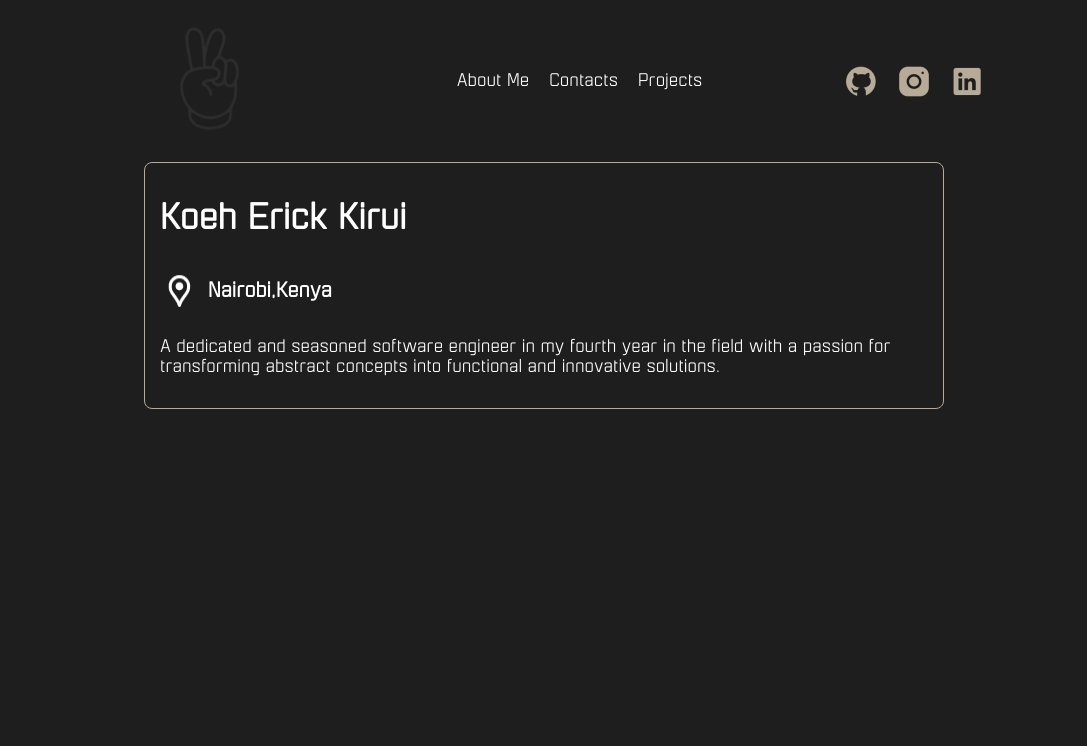
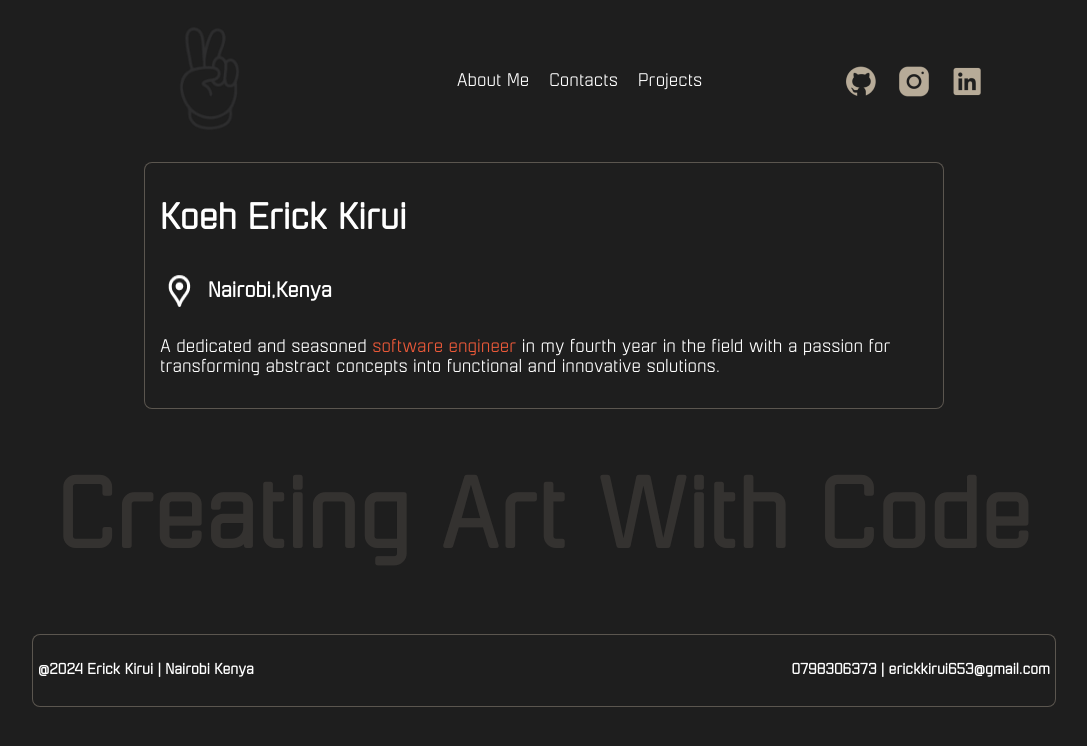
Before and after one commit to Erickkirui/portfolio-v1.2, a React (Create React App) app: page / in a window 1280 px wide. Shown: the top 746 px of the page, without its empty margins (96-1183 px from the left). Built offline with nearby package versions, Linux system fonts and the light colour scheme.

Commit message:
completetd setting up footer and header

```diff
--- a/src/App.css
+++ b/src/App.css
@@ -6,7 +6,7 @@
 :root{
   --backround : #1e1e1e;
   --primary : #EB5939;
-  --border:#B7AB98;
+  --border:rgba(183, 171, 152, 0.4);
 }
 
 
@@ -16,8 +16,12 @@
   font-family: 'Mensura';
   background-color: var(--backround);
   color: #ffffff;
+
 }
 
+span{
+  color: var(--primary);
+}
 
 /* navigation menu */
 
@@ -82,3 +86,24 @@
   margin-top: 0px;
   padding-top: 0px;
 }
+/*
+Footer section */
+
+.footer-container{
+  margin: auto;
+  width: 80%;
+}
+.intro-footer h1{
+  color:rgba(183, 171, 152, 0.15) ;
+  font-size: 87px;
+  text-align: center;
+  font-weight: 900;
+}
+.bottom-bar{
+  display: flex;
+  justify-content: space-between;
+  border: var(--border) 1px solid ;
+  padding: 5px;
+  border-radius: 8px;
+
+}
--- a/src/App.js
+++ b/src/App.js
@@ -2,6 +2,7 @@ import './App.css';
 import { BrowserRouter as Router, Routes, Route, } from 'react-router-dom';
 import LandingPage from './Pages/LandingPage';
 import Navigation from './Components/Navigation';
+import Footer from './Components/Footer';
 
 function App() {
   return (
@@ -12,6 +13,7 @@ function App() {
           <Route path="/" element={<LandingPage />} />
         </Routes>
       </div>
+      <Footer />
     </Router>
   );
 }
--- /dev/null
+++ b/src/Components/Footer.js
@@ -0,0 +1,18 @@
+import React from 'react'
+
+function Footer() {
+  return (
+    <div className='footer-container'>
+        <div className='intro-footer'>
+            <h1>Creating Art With Code</h1>
+        </div>
+        <div className='bottom-bar'>
+            <h5>@2024 Erick Kirui | Nairobi Kenya</h5>
+            <h5>0798306373 | erickkirui653@gmail.com </h5>
+        </div>
+
+    </div>
+  )
+}
+
+export default Footer
--- a/src/Components/HeroSection.js
+++ b/src/Components/HeroSection.js
@@ -12,7 +12,7 @@ function HeroSection() {
         </div>
         <div>
             <p>
-            A dedicated and seasoned software engineer in my fourth year in the field with a passion
+            A dedicated and seasoned <span>software engineer</span> in my fourth year in the field with a passion
             for transforming abstract concepts into functional and innovative solutions.</p>
         </div>
 
```
